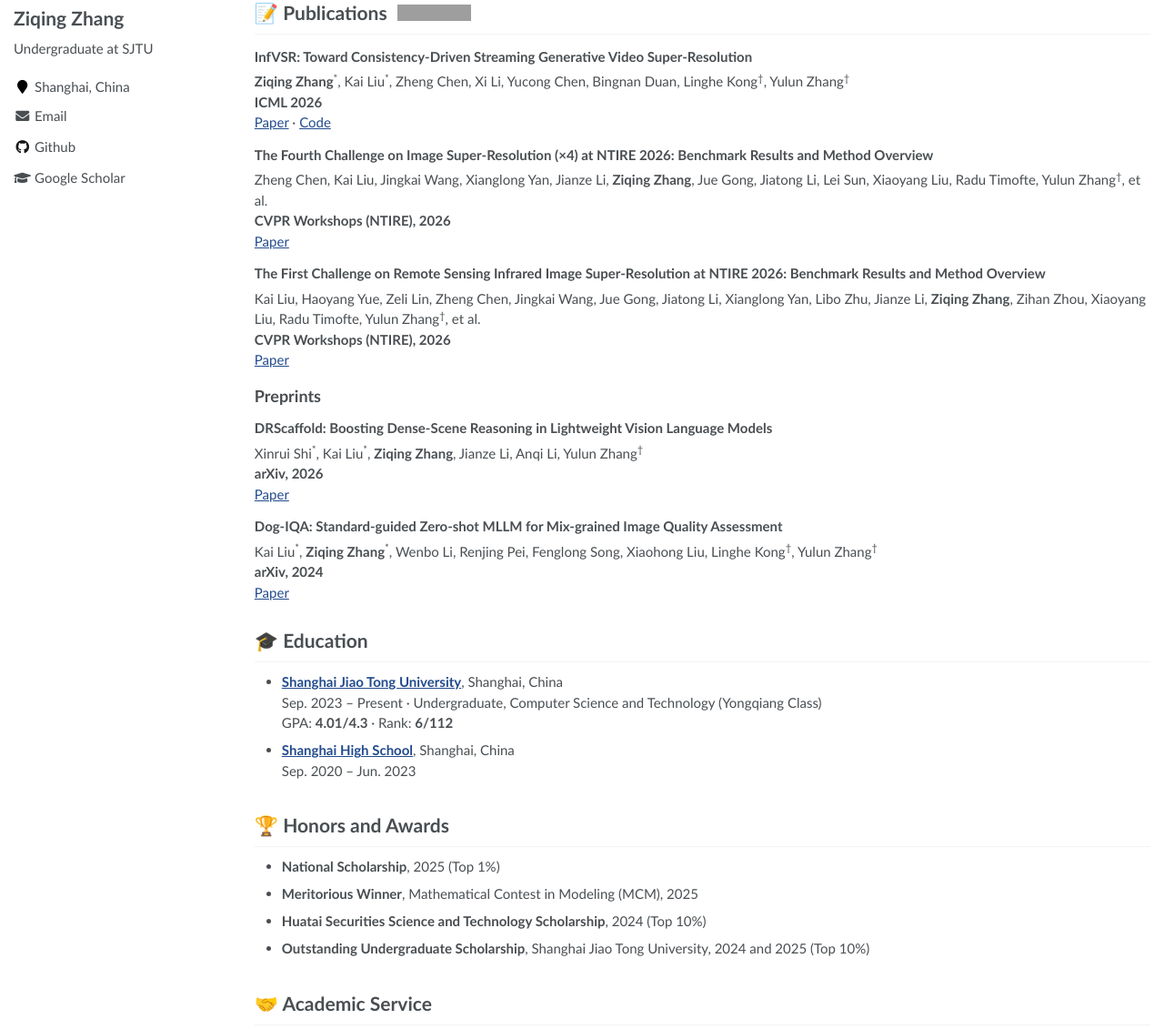
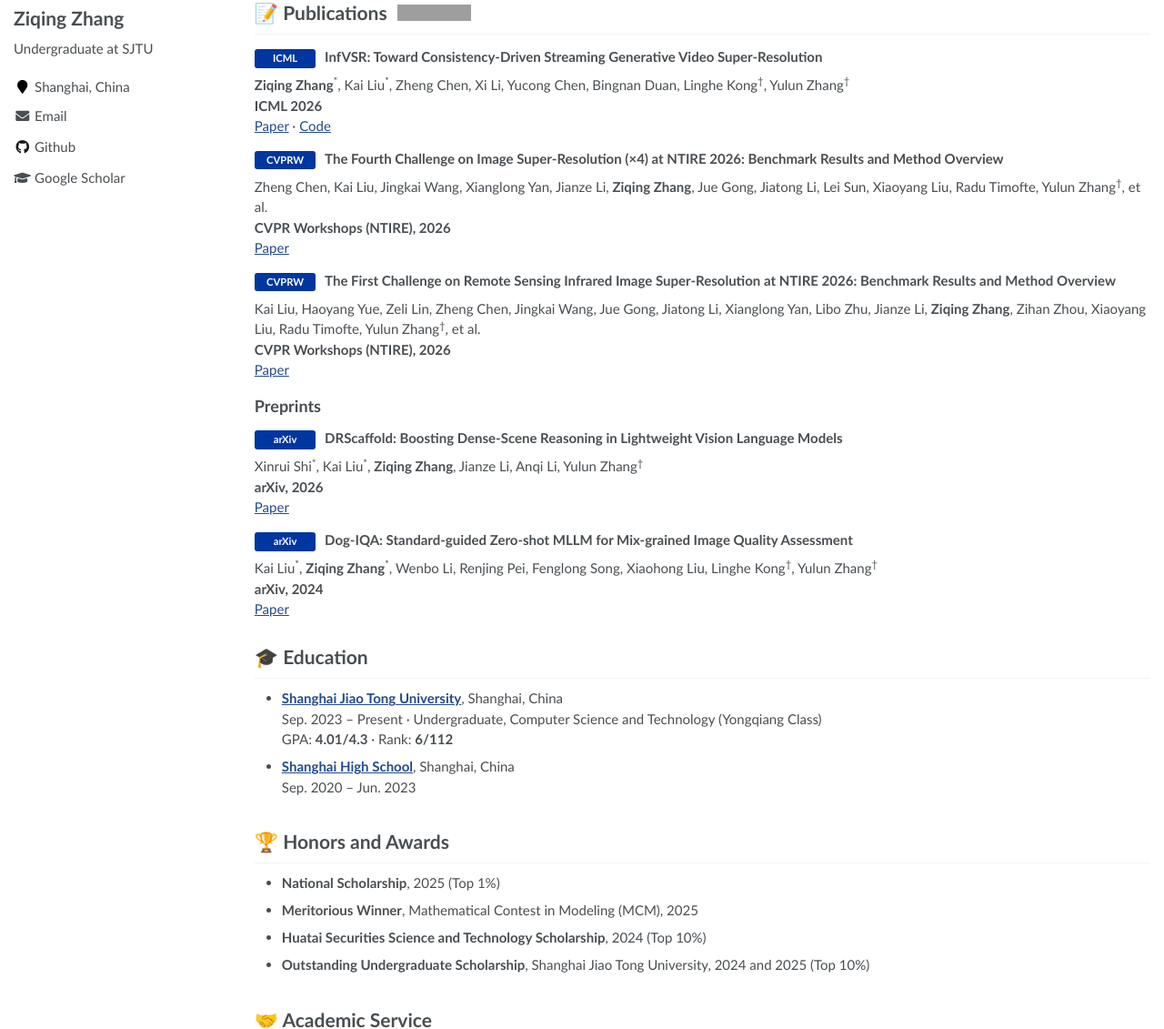
Before and after one commit to zzqingz/zzqingz.github.io, a Jekyll site: the page built from _pages/about.md, in a window 1280 px wide and 1400 px high, cut to the strip 269-1400 px from the top of the window. Shown: the whole strip at 91% size. Built offline with Jekyll 4.4.1, drawn with Linux system fonts in a browser that asks for light colours; grey boxes are pictures that could not be loaded.

Commit message:
Add prominent publication venue badges

```diff
--- a/_pages/about.md
+++ b/_pages/about.md
@@ -22,19 +22,19 @@ Feel free to reach out at [zhangziqing@sjtu.edu.cn](mailto:zhangziqing@sjtu.edu.
 
 <h1 class="publications-heading"><span>📝 Publications</span><a class="scholar-badge" href="{{ site.author.googlescholar }}" aria-label="Google Scholar: {{ site.data.scholar.citations }} citations"><img src="https://img.shields.io/badge/Citations-{{ site.data.scholar.citations }}-5383ec?logo=Google%20Scholar&amp;labelColor=ffffff&amp;style=plastic" alt="Google Scholar citations: {{ site.data.scholar.citations }}" height="18"></a></h1>
 
-### InfVSR: Toward Consistency-Driven Streaming Generative Video Super-Resolution
+<h3 class="publication-title"><span class="venue-badge">ICML</span><span>InfVSR: Toward Consistency-Driven Streaming Generative Video Super-Resolution</span></h3>
 
 **Ziqing Zhang**<sup>*</sup>, Kai Liu<sup>*</sup>, Zheng Chen, Xi Li, Yucong Chen, Bingnan Duan, Linghe Kong<sup>†</sup>, Yulun Zhang<sup>†</sup><br>
 **ICML 2026**<br>
 [Paper](https://arxiv.org/abs/2510.00948) · [Code](https://github.com/Kai-Liu001/InfVSR)
 
-### The Fourth Challenge on Image Super-Resolution (×4) at NTIRE 2026: Benchmark Results and Method Overview
+<h3 class="publication-title"><span class="venue-badge">CVPRW</span><span>The Fourth Challenge on Image Super-Resolution (×4) at NTIRE 2026: Benchmark Results and Method Overview</span></h3>
 
 Zheng Chen, Kai Liu, Jingkai Wang, Xianglong Yan, Jianze Li, **Ziqing Zhang**, Jue Gong, Jiatong Li, Lei Sun, Xiaoyang Liu, Radu Timofte, Yulun Zhang<sup>†</sup>, et al.<br>
 **CVPR Workshops (NTIRE), 2026**<br>
 [Paper](https://arxiv.org/abs/2604.14558)
 
-### The First Challenge on Remote Sensing Infrared Image Super-Resolution at NTIRE 2026: Benchmark Results and Method Overview
+<h3 class="publication-title"><span class="venue-badge">CVPRW</span><span>The First Challenge on Remote Sensing Infrared Image Super-Resolution at NTIRE 2026: Benchmark Results and Method Overview</span></h3>
 
 Kai Liu, Haoyang Yue, Zeli Lin, Zheng Chen, Jingkai Wang, Jue Gong, Jiatong Li, Xianglong Yan, Libo Zhu, Jianze Li, **Ziqing Zhang**, Zihan Zhou, Xiaoyang Liu, Radu Timofte, Yulun Zhang<sup>†</sup>, et al.<br>
 **CVPR Workshops (NTIRE), 2026**<br>
@@ -42,13 +42,13 @@ Kai Liu, Haoyang Yue, Zeli Lin, Zheng Chen, Jingkai Wang, Jue Gong, Jiatong Li,
 
 ## Preprints
 
-### DRScaffold: Boosting Dense-Scene Reasoning in Lightweight Vision Language Models
+<h3 class="publication-title"><span class="venue-badge">arXiv</span><span>DRScaffold: Boosting Dense-Scene Reasoning in Lightweight Vision Language Models</span></h3>
 
 Xinrui Shi<sup>*</sup>, Kai Liu<sup>*</sup>, **Ziqing Zhang**, Jianze Li, Anqi Li, Yulun Zhang<sup>†</sup><br>
 **arXiv, 2026**<br>
 [Paper](https://arxiv.org/abs/2605.26038)
 
-### Dog-IQA: Standard-guided Zero-shot MLLM for Mix-grained Image Quality Assessment
+<h3 class="publication-title"><span class="venue-badge">arXiv</span><span>Dog-IQA: Standard-guided Zero-shot MLLM for Mix-grained Image Quality Assessment</span></h3>
 
 Kai Liu<sup>*</sup>, **Ziqing Zhang**<sup>*</sup>, Wenbo Li, Renjing Pei, Fenglong Song, Xiaohong Liu, Linghe Kong<sup>†</sup>, Yulun Zhang<sup>†</sup><br>
 **arXiv, 2024**<br>
--- a/assets/css/main.scss
+++ b/assets/css/main.scss
@@ -126,3 +126,29 @@ h1:before, .anchor:before {
     &:focus-visible { outline: 2px solid #1558b0; outline-offset: 3px; }
     img { display: block; height: 18px; width: auto; margin: 0; }
 }
+
+.publication-title {
+    display: flex;
+    align-items: baseline;
+    gap: 0.65rem;
+    .venue-badge {
+        display: inline-block;
+        flex-shrink: 0;
+        min-width: 4.5rem;
+        padding: 0.2rem 0.55rem;
+        border-radius: 3px;
+        background-color: #00369f;
+        color: #fff;
+        font-size: 0.75rem;
+        font-weight: 600;
+        line-height: 1.3;
+        text-align: center;
+    }
+    > span:last-child { min-width: 0; }
+}
+@media (max-width: 480px) {
+    .publication-title {
+        flex-direction: column;
+        gap: 0.35rem;
+    }
+}
```
